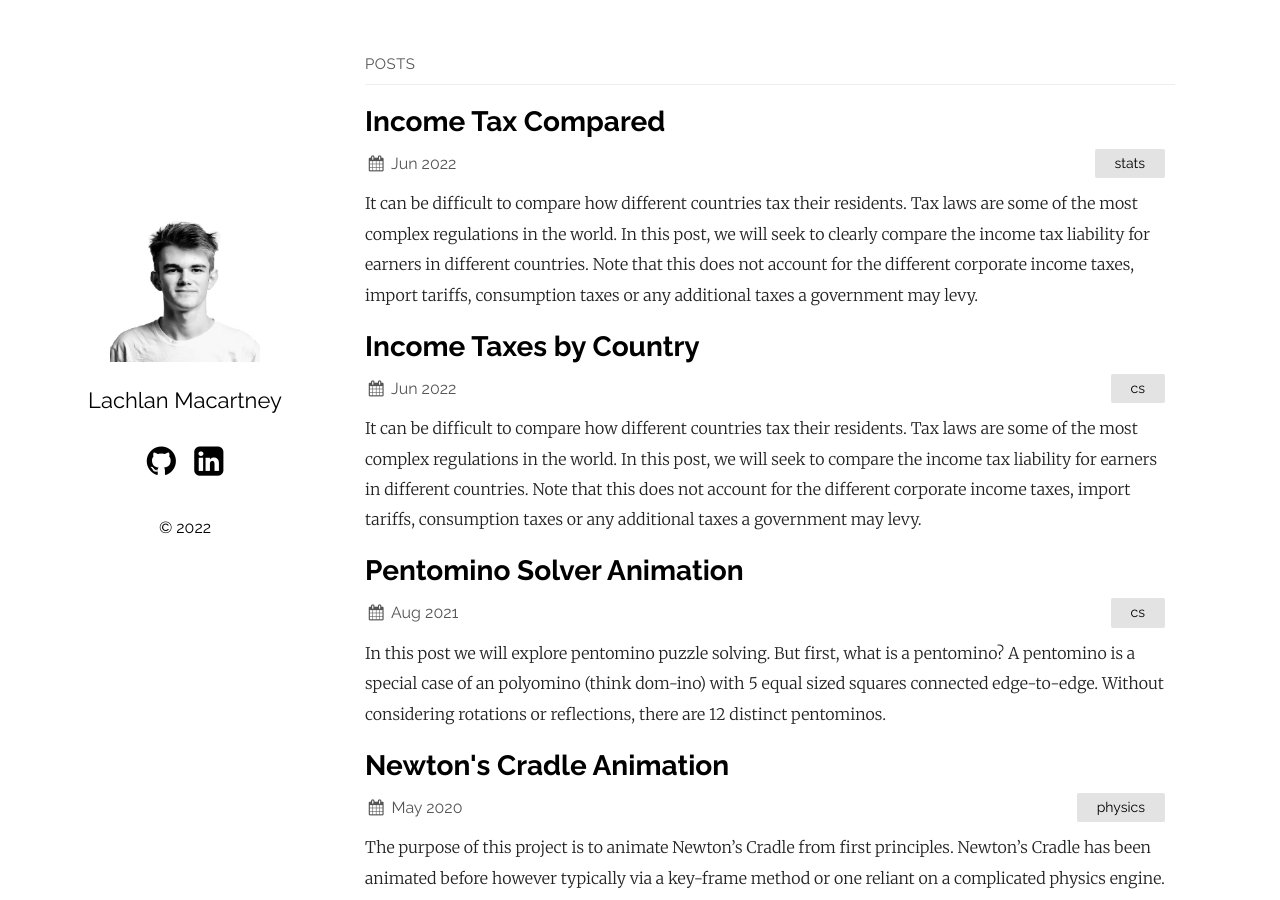
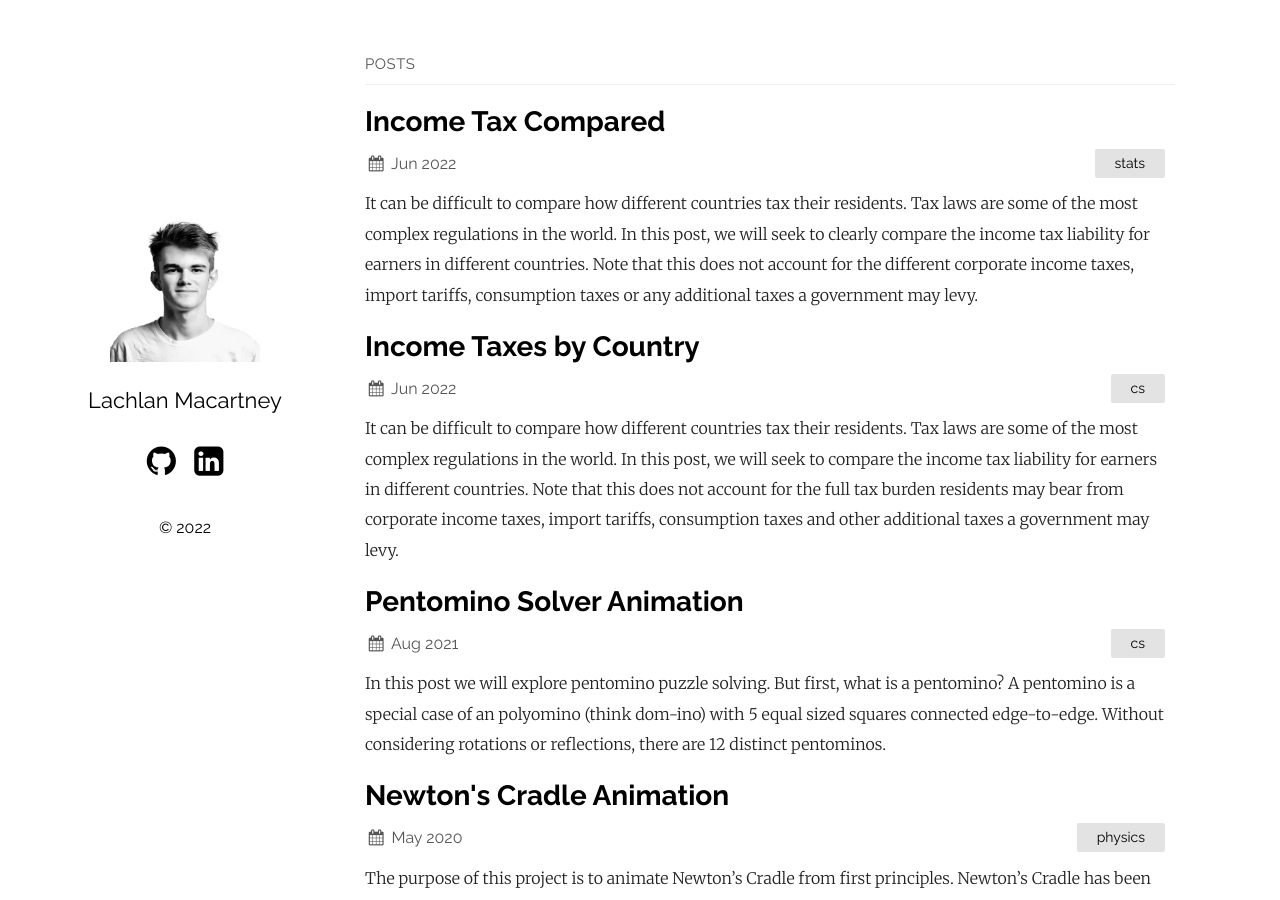
Before and after one commit to lachstr/lachstr.github.io, a Jekyll site: the page built from index.md, in a window 1280 px wide and 900 px high. Built offline with Jekyll 4.4.1, drawn with Linux system fonts in a browser that asks for light colours.

Commit message:
Update 2022-06-10-income-tax.md

```diff
--- a/_posts/2022-06-10-income-tax.md
+++ b/_posts/2022-06-10-income-tax.md
@@ -3,7 +3,7 @@ layout: post
 title: "Income Taxes by Country"
 categories: cs
 ---
-It can be difficult to compare how different countries tax their residents. Tax laws are some of the most complex regulations in the world. In this post, we will seek to compare the income tax liability for earners in different countries. Note that this does not account for the different corporate income taxes, import tariffs, consumption taxes or any additional taxes a government may levy.
+It can be difficult to compare how different countries tax their residents. Tax laws are some of the most complex regulations in the world. In this post, we will seek to compare the income tax liability for earners in different countries. Note that this does not account for the full tax burden residents may bear from corporate income taxes, import tariffs, consumption taxes and other additional taxes a government may levy.
 
 The following plots show the estimated take home income (USD), per month for single residents assuming income is pro-rated over the year. This is not tax advice and no guarantee is made for its accuracy, individual situations will likely differ - contact a local accountant for tax advice.
 
```
